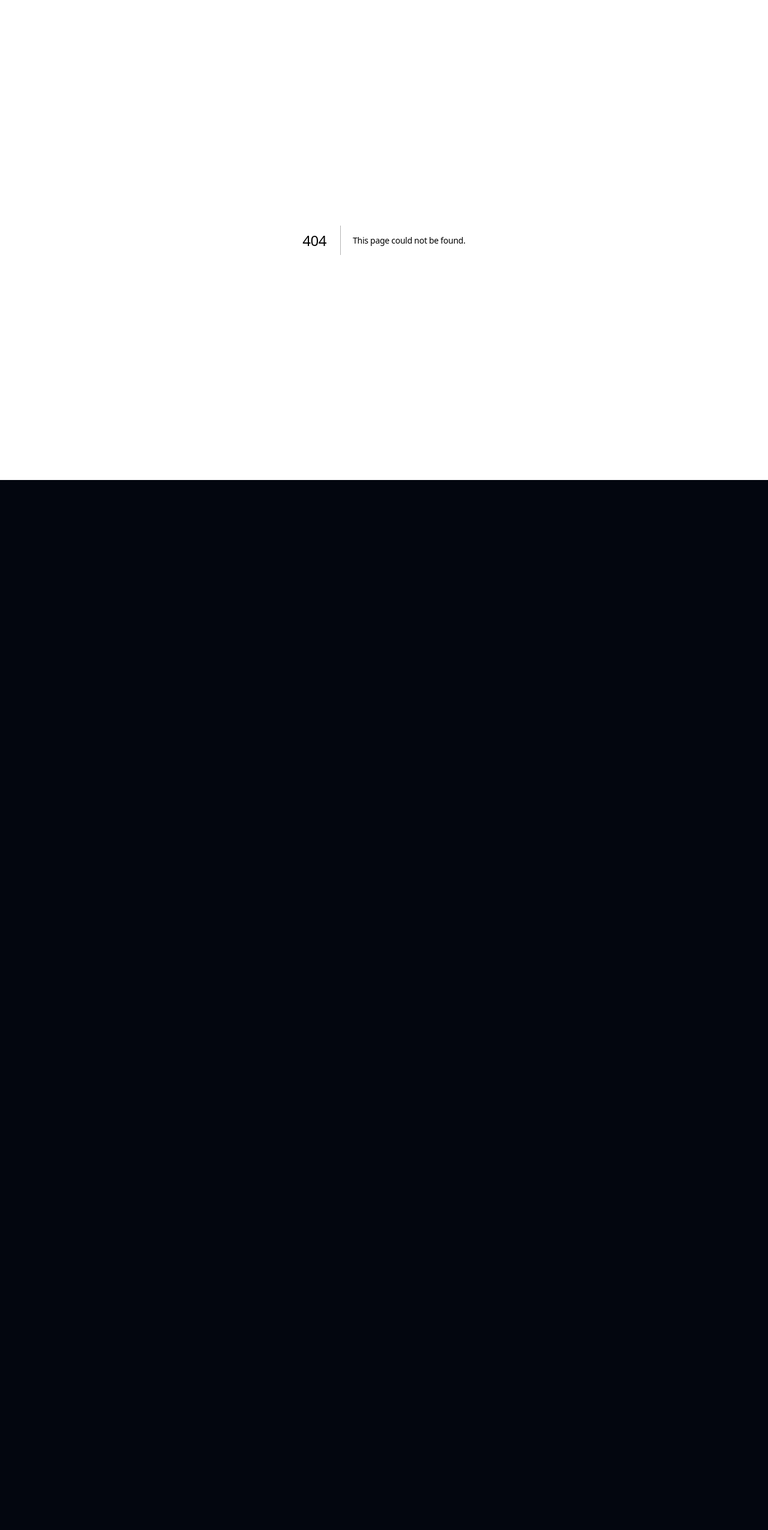
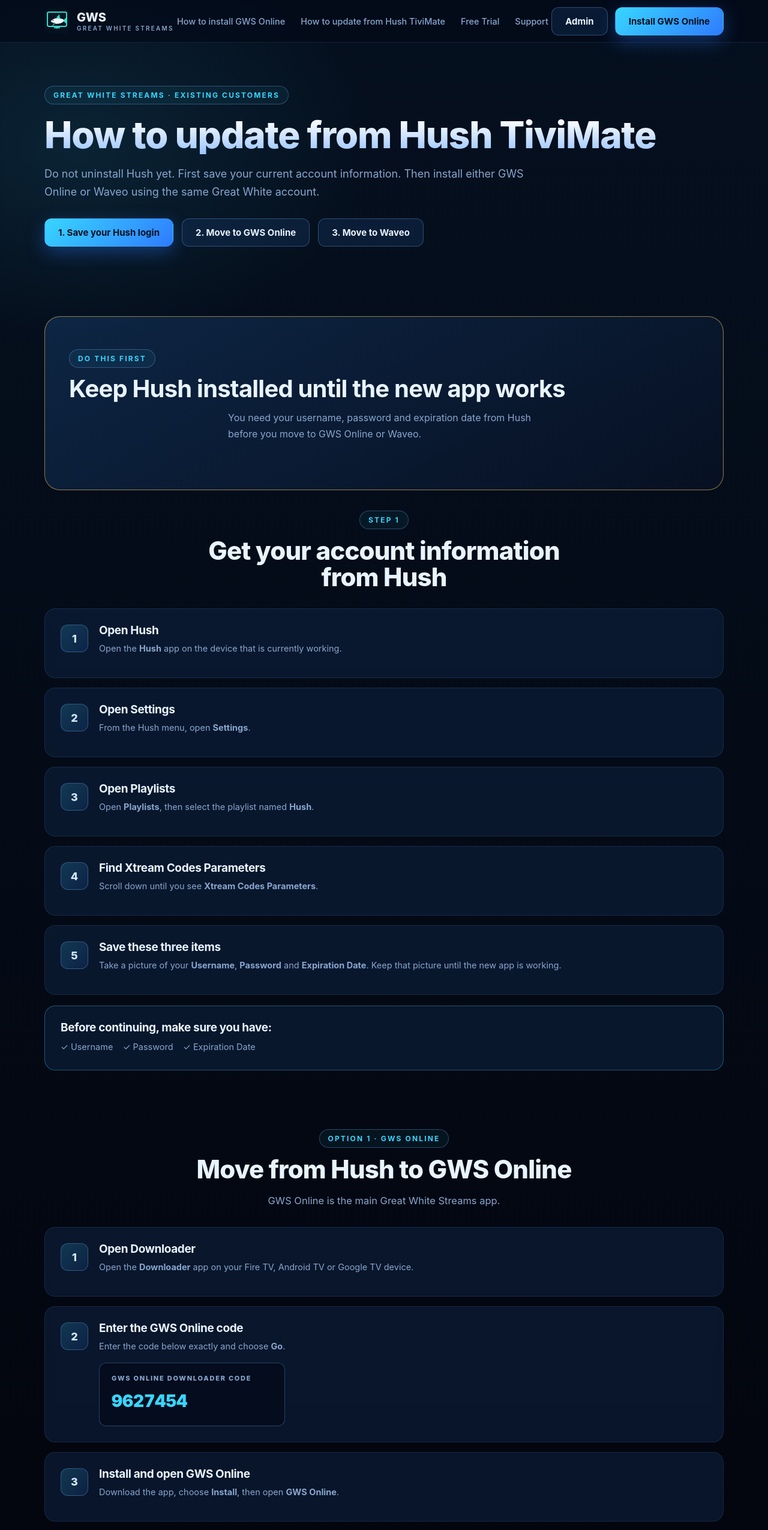
Before and after one commit to boberthegr8/greatwhiteworking, a Next.js app in the folder gws-site/: page /hush-update in a window 1280 px wide. Before the commit this address had no page. Shown: the top 2550 px of the page at 60% size. Before the commit the page ends 800 px from the top, so only its background shows below. Built offline with nearby package versions, Linux system fonts and the light colour scheme; no server answers.

Commit message:
Add Hush TiviMate migration guide for GWS Online and Waveo

```diff
--- /dev/null
+++ b/gws-site/app/hush-update/page.jsx
@@ -0,0 +1,149 @@
+import Link from "next/link";
+import Nav from "@/components/Nav";
+import Footer from "@/components/Footer";
+
+export const metadata = {
+  title: "How to Update from Hush TiviMate — Great White Streams",
+  description: "Move from Hush TiviMate to GWS Online or Waveo without losing your login information.",
+};
+
+function Step({ n, title, children }) {
+  return (
+    <div className="card" style={{ display: "flex", gap: 18 }}>
+      <div className="ico" style={{ flex: "0 0 46px", fontWeight: 800, fontSize: 18 }}>
+        {n}
+      </div>
+      <div>
+        <h3>{title}</h3>
+        <div style={{ color: "var(--muted)", fontSize: "14.5px", lineHeight: 1.7 }}>
+          {children}
+        </div>
+      </div>
+    </div>
+  );
+}
+
+function CodeBox({ label, value, warning = false }) {
+  return (
+    <div style={{ marginTop: 14, padding: "16px 20px", borderRadius: 12, border: warning ? "1px solid rgba(255,206,90,.55)" : "1px solid var(--line-strong)", background: "rgba(4,11,24,.72)" }}>
+      <div style={{ fontSize: 11, fontWeight: 800, letterSpacing: ".16em", textTransform: "uppercase", color: warning ? "#ffd76a" : "var(--muted)", marginBottom: 6 }}>
+        {label}
+      </div>
+      <div style={{ fontSize: 28, fontWeight: 900, color: warning ? "#fff" : "var(--cyan)", overflowWrap: "anywhere", fontVariantNumeric: "tabular-nums" }}>
+        {value}
+      </div>
+    </div>
+  );
+}
+
+export default function HushUpdatePage() {
+  return (
+    <>
+      <Nav />
+
+      <header className="hero" style={{ padding: "72px 0 38px" }}>
+        <div className="container">
+          <span className="eyebrow">GREAT WHITE STREAMS · EXISTING CUSTOMERS</span>
+          <h1 style={{ fontSize: "clamp(38px,5vw,62px)", margin: "18px 0 14px" }}>
+            How to update from Hush TiviMate
+          </h1>
+          <p className="hero-sub" style={{ maxWidth: 800 }}>
+            Do not uninstall Hush yet. First save your current account information. Then install either GWS Online or Waveo using the same Great White account.
+          </p>
+          <div className="hero-cta">
+            <a href="#save-login" className="btn btn-primary">1. Save your Hush login</a>
+            <a href="#gws-online" className="btn btn-ghost">2. Move to GWS Online</a>
+            <a href="#waveo" className="btn btn-ghost">3. Move to Waveo</a>
+          </div>
+        </div>
+      </header>
+
+      <section id="save-login" className="section-pad">
+        <div className="container">
+          <div className="band" style={{ marginBottom: 34, textAlign: "left", borderColor: "rgba(255,206,90,.55)" }}>
+            <span className="eyebrow" style={{ marginBottom: 14 }}>DO THIS FIRST</span>
+            <h2>Keep Hush installed until the new app works</h2>
+            <p>You need your username, password and expiration date from Hush before you move to GWS Online or Waveo.</p>
+          </div>
+
+          <div className="section-head" style={{ marginBottom: 30 }}>
+            <span className="eyebrow">STEP 1</span>
+            <h2>Get your account information from Hush</h2>
+          </div>
+
+          <div className="grid" style={{ gap: 16 }}>
+            <Step n="1" title="Open Hush">Open the <strong>Hush</strong> app on the device that is currently working.</Step>
+            <Step n="2" title="Open Settings">From the Hush menu, open <strong>Settings</strong>.</Step>
+            <Step n="3" title="Open Playlists">Open <strong>Playlists</strong>, then select the playlist named <strong>Hush</strong>.</Step>
+            <Step n="4" title="Find Xtream Codes Parameters">Scroll down until you see <strong>Xtream Codes Parameters</strong>.</Step>
+            <Step n="5" title="Save these three items">Take a picture of your <strong>Username</strong>, <strong>Password</strong> and <strong>Expiration Date</strong>. Keep that picture until the new app is working.</Step>
+          </div>
+
+          <div className="card" style={{ marginTop: 18, borderColor: "rgba(56,214,255,.35)" }}>
+            <h3 style={{ marginBottom: 10 }}>Before continuing, make sure you have:</h3>
+            <p style={{ margin: 0, color: "var(--muted)" }}>✓ Username &nbsp;&nbsp; ✓ Password &nbsp;&nbsp; ✓ Expiration Date</p>
+          </div>
+        </div>
+      </section>
+
+      <section id="gws-online" className="section-pad" style={{ paddingTop: 20 }}>
+        <div className="container">
+          <div className="section-head" style={{ marginBottom: 30 }}>
+            <span className="eyebrow">OPTION 1 · GWS ONLINE</span>
+            <h2>Move from Hush to GWS Online</h2>
+            <p>GWS Online is the main Great White Streams app.</p>
+          </div>
+
+          <div className="grid" style={{ gap: 16 }}>
+            <Step n="1" title="Open Downloader">Open the <strong>Downloader</strong> app on your Fire TV, Android TV or Google TV device.</Step>
+            <Step n="2" title="Enter the GWS Online code">Enter the code below exactly and choose <strong>Go</strong>.<CodeBox label="GWS Online Downloader Code" value="9627454" /></Step>
+            <Step n="3" title="Install and open GWS Online">Download the app, choose <strong>Install</strong>, then open <strong>GWS Online</strong>.</Step>
+            <Step n="4" title="Choose Xtream">When GWS Online asks you to add your TV service, choose <strong>Xtream</strong>.</Step>
+            <Step n="5" title="Enter the Great White server">Enter this address exactly:<CodeBox label="Server / DNS" value="https://ottidns.com" /></Step>
+            <Step n="6" title="Enter the Hush username and password">Use the exact <strong>username</strong> and <strong>password</strong> you copied from Hush.</Step>
+            <Step n="7" title="Start the import">Continue through setup and let GWS Online finish loading channels, movies, series and guide data.</Step>
+            <Step n="8" title="Confirm it works">Open a channel and confirm your service works normally before removing Hush.</Step>
+          </div>
+        </div>
+      </section>
+
+      <section id="waveo" className="section-pad" style={{ paddingTop: 20 }}>
+        <div className="container">
+          <div className="section-head" style={{ marginBottom: 30 }}>
+            <span className="eyebrow">OPTION 2 · WAVEO</span>
+            <h2>Move from Hush to Waveo</h2>
+            <p>The important part is selecting <strong>Custom</strong> at the Waveo login screen. Do not select Hush.</p>
+          </div>
+
+          <div className="grid" style={{ gap: 16 }}>
+            <Step n="1" title="Open Downloader">Open the <strong>Downloader</strong> app.</Step>
+            <Step n="2" title="Enter the Waveo code">Enter this Downloader code and choose <strong>Go</strong>.<CodeBox label="Waveo Downloader Code" value="9378234" /></Step>
+            <Step n="3" title="Install and open Waveo">Download Waveo, choose <strong>Install</strong>, then open the app.</Step>
+            <Step n="4" title="Choose CUSTOM">When the Waveo login screen opens, choose <strong>CUSTOM</strong>.<CodeBox label="Important" value="CUSTOM — NOT HUSH" warning /></Step>
+            <Step n="5" title="Enter the Great White DNS">Enter this address exactly, including https://<CodeBox label="DNS / Server" value="https://ottidns.com" /></Step>
+            <Step n="6" title="Enter the Hush username and password">Use the exact <strong>username</strong> and <strong>password</strong> you copied from Hush. Watch for extra spaces.</Step>
+            <Step n="7" title="Log in">Select <strong>Login</strong> and let Waveo finish loading.</Step>
+            <Step n="8" title="Confirm it works">Once Waveo opens, confirm your channels work before removing Hush.</Step>
+          </div>
+
+          <div className="band" style={{ marginTop: 40, textAlign: "left" }}>
+            <h2>Waveo not logging in?</h2>
+            <p>Check these three things first: <strong>Custom</strong> is selected, the DNS is exactly <strong>https://ottidns.com</strong>, and the username/password match Hush exactly.</p>
+          </div>
+        </div>
+      </section>
+
+      <section className="section-pad" style={{ paddingTop: 0 }}>
+        <div className="container">
+          <div className="band">
+            <h2>New install instead?</h2>
+            <p>Go straight to the GWS Online installation guide.</p>
+            <Link href="/gws-online" className="btn btn-primary">How to install GWS Online →</Link>
+          </div>
+        </div>
+      </section>
+
+      <Footer />
+    </>
+  );
+}
```
